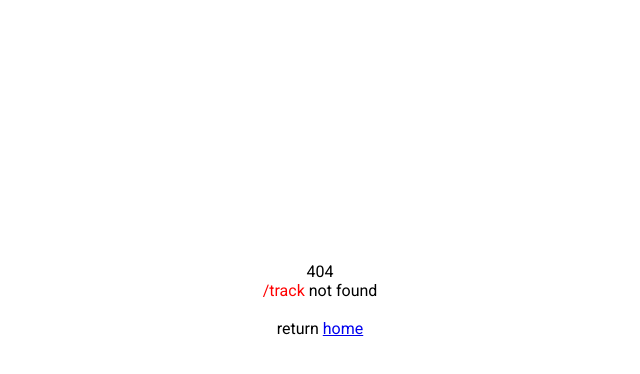
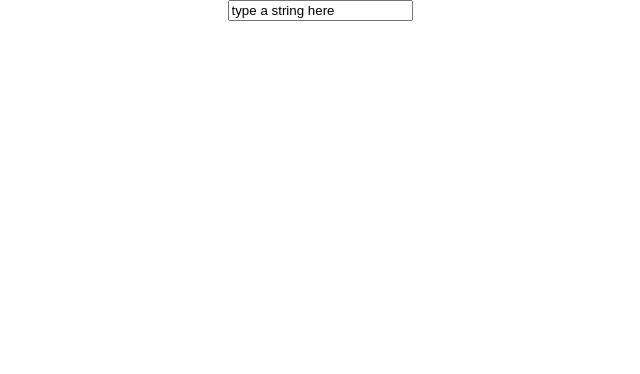
Before and after one commit to bpatmiller/brendanmiller.io, a React (Create React App) app: page /track in a window 1280 px wide. Before the commit this address had no page. Shown: the top 374 px of the page, without its empty margins (320-960 px from the left). Built offline with nearby package versions, Linux system fonts and the light colour scheme.

Commit message:
beginning tracking page

```diff
--- a/src/App.js
+++ b/src/App.js
@@ -3,6 +3,7 @@ import "./App.scss";
 import { Route, Switch, BrowserRouter as Router } from "react-router-dom";
 import HomePage from "./pages/HomePage";
 import TestPage from "./pages/TestPage";
+import TrackPage from "./pages/TrackPage";
 import Page404 from "./pages/Page404";
 
 function App() {
@@ -12,6 +13,7 @@ function App() {
         <Switch>
           <Route exact path="/" component={HomePage} />
           <Route exact path="/test" component={TestPage} />
+          <Route exact path="/track" component={TrackPage}/>
           <Route component={Page404} />
         </Switch>
       </Router>
--- /dev/null
+++ b/src/components/TextField.js
@@ -0,0 +1,12 @@
+import React, { useState } from "react";
+
+export default function TextField(props) {
+  const dummyText = "type a string here";
+  const [text, setText] = useState(dummyText);
+
+  return (
+    <div>
+      <input type="text" value={text} onChange={e => setText(e.target.value)} />
+    </div>
+  );
+}
--- /dev/null
+++ b/src/components/Track.scss
@@ -0,0 +1,12 @@
+@import "./colors.scss";
+
+h1 {
+    color: $foreground00;
+    max-height: 200px;
+    font-size: 1.5em;
+    font-weight: normal;
+    width: 100%;
+    border: 2px solid blue;
+    margin: auto;
+    padding: 0px;
+}
--- /dev/null
+++ b/src/pages/TrackPage.js
@@ -0,0 +1,13 @@
+import React from "react";
+import TextField from "../components/TextField";
+import "../App.scss";
+import "../components/Track.scss"
+
+export default function TrackPage() {
+  return (
+    <div className="page">
+      {/* <h1>track any package</h1> */}
+      <TextField/>
+    </div>
+  );
+}
```
